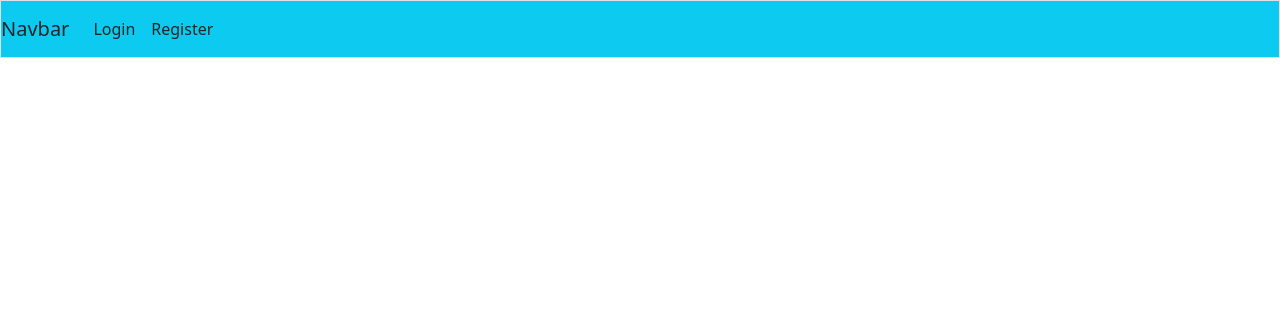
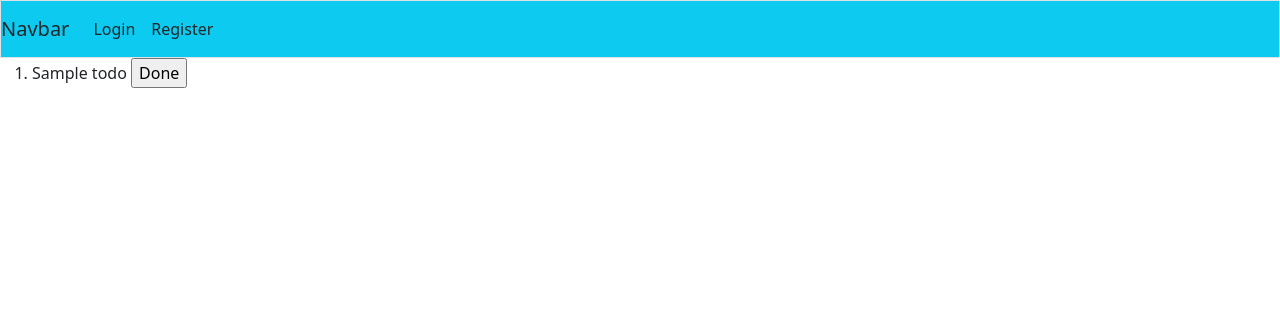
Before and after one commit to MAltizer96/Python, a Flask app: template To_Do_webapp/flaskr/templates/index.html in a window 1280 px wide. Shown: the top 318 px of the page. Run offline with Flask 2, Linux system fonts and the light colour scheme; the template is opened without the code that fills it: most values are stand-ins (such as "Sample title", 1, 10 or a date in 2020).

Commit message:
updated index -changed to be in block content -added a text box for user input on todo items - added a view to show current items todo for user

```diff
--- a/To_Do_webapp/flaskr/templates/index.html
+++ b/To_Do_webapp/flaskr/templates/index.html
@@ -4,6 +4,26 @@
     Index
 {% endblock %}
 
-{% block main %}
-this is the main block do something with me
+{% block content %}
+    {% if g.user %}
+    <form action="{{ url_for('list.create') }}" method="POST">
+        <input type="text" name="ToDo" id="ToDo" placeholder="Add To List...">
+        <input type="submit" value="Create">
+    </form>
+    {% endif %}
+    {% if to_do_list %}
+    <ol>
+        {% for toDo in to_do_list%}
+
+              <li>
+                <form action="{{ url_for('list.delete', id=toDo['id'] ) }}" method="POST">
+                    <a>{{ toDo['todo'] }}</a>
+                    <input type="submit" value="Done">
+                </form>
+
+              </li>
+
+        {% endfor %}
+    </ol>
+    {% endif %}
 {% endblock %}
```
